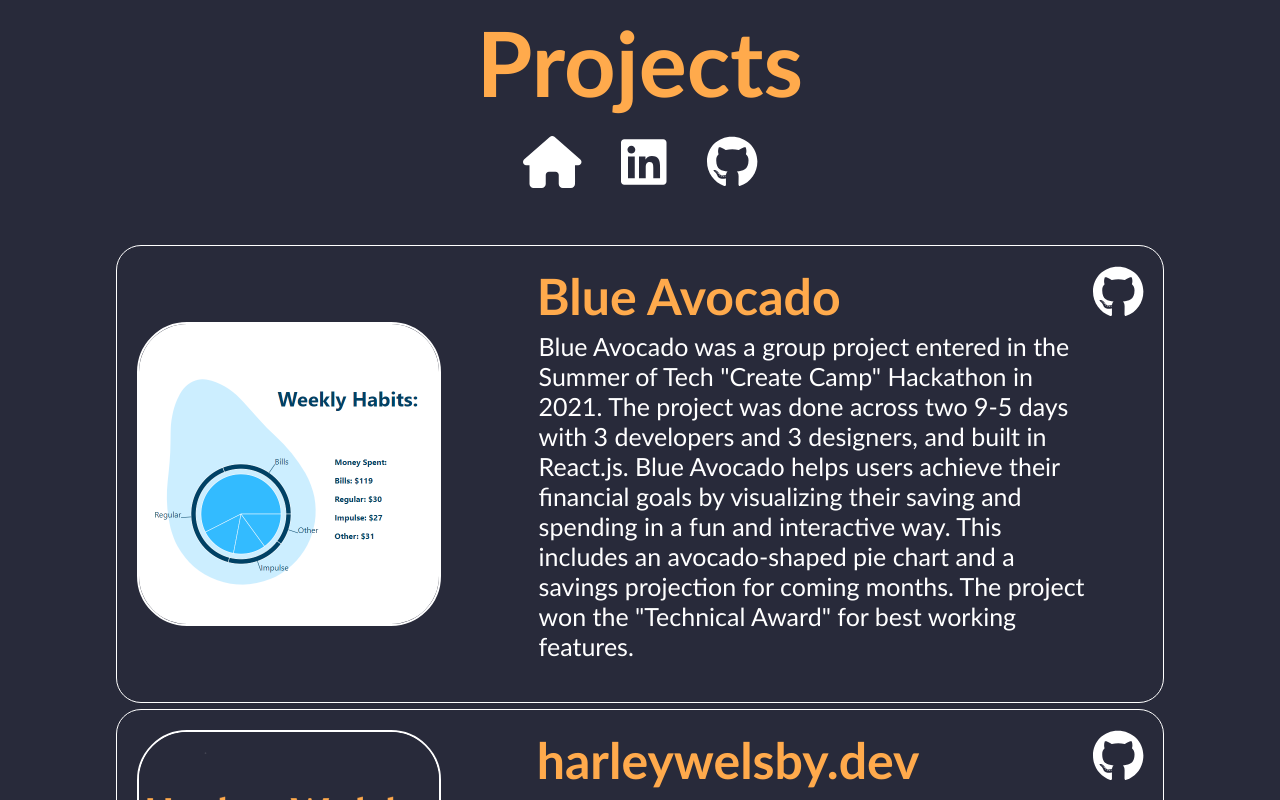
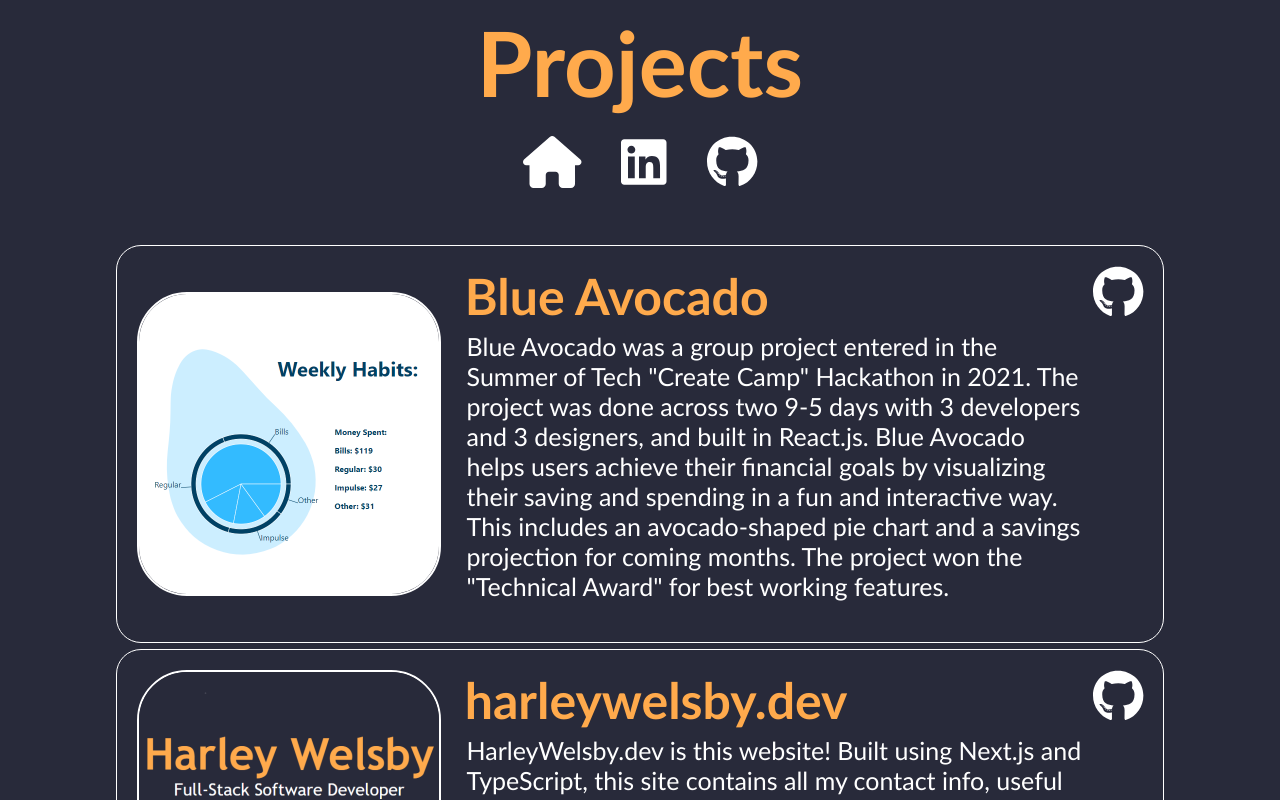
Before and after one commit to harleywelsby/Old-Portfolio-Site, a Next.js app: page /projects in a window 1280 px wide. Shown: the top 800 px of the page. Built offline with nearby package versions, Linux system fonts and the light colour scheme.

Commit message:
Nicer image styling

```diff
--- a/components/ProjectInfoBox.tsx
+++ b/components/ProjectInfoBox.tsx
@@ -33,7 +33,7 @@
           <Image
             /* Styles are different here as styled components
              can't build on top of the next/Image component */
-            className="profilePhoto selfCenter whiteOutline"
+            className="projectPhoto"
             src={imagePath}
             alt="ProjectDemo"
             width={300}
@@ -60,7 +60,7 @@
             <Image
               /* Styles are different here as styled components
                  can't build on top of the next/Image component */
-              className="profilePhoto mobileProjectPhoto selfCenter whiteOutline"
+              className="profilePhoto mobileProjectPhoto"
               src={imagePath}
               alt="ProjectDemo"
               width={200}
--- a/styles/globals.css
+++ b/styles/globals.css
@@ -24,12 +24,18 @@
   margin-right: 0rem;
 }
 
-.mobileProjectPhoto {
-  margin-right: 0rem;
+.projectPhoto {
+  display: flex;
+  border-radius: 50px;
+  margin-right: 1.5rem;
+  align-self: center;
+  border: 2px solid #fff;
 }
 
-.selfCenter {
+.mobileProjectPhoto {
   align-self: center;
+  border: 2px solid #fff;
+  margin-right: 0rem;
 }
 
 /* OLD STYLES BELOW (In-progress move) */
@@ -58,10 +64,6 @@
   padding: 20px;
 }
 
-.whiteOutline {
-  border: 2px solid #fff;
-}
-
 .negative1TopMargin {
   margin-top: -1rem;
 }
```
